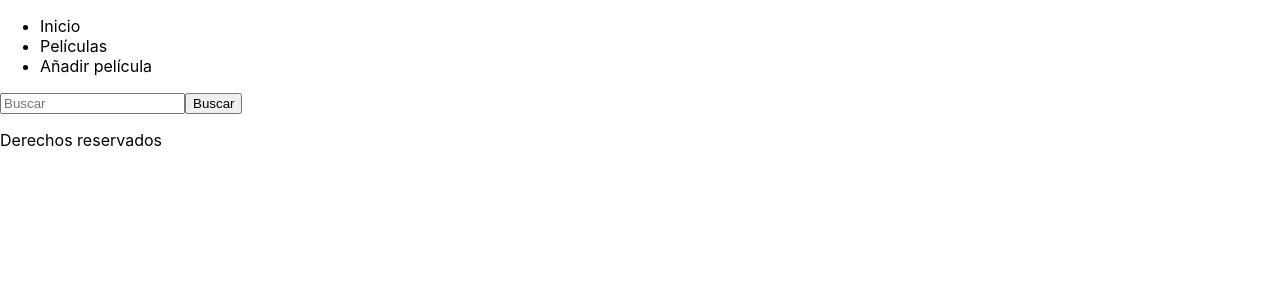
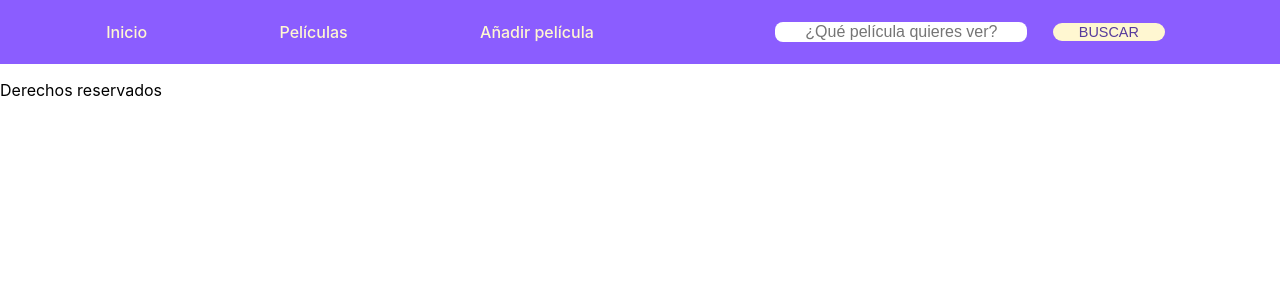
Before and after one commit to serigio04/pelis-app, a React (Create React App) app in the folder pelis-app/: page / in a window 1280 px wide. Shown: the top 300 px of the page. Built offline with nearby package versions, Linux system fonts and the light colour scheme.

Commit message:
[ADD] agregando estilos al header

```diff
--- a/pelis-app/src/App.js
+++ b/pelis-app/src/App.js
@@ -6,7 +6,7 @@ import {Header, Footer} from './components/common';
 const App = () => {
   return(
     <BrowserRouter>
-      <Header/>
+      <Header />
       <AppRoutes />
       <Footer />
     </BrowserRouter>
--- a/pelis-app/src/components/common/header/index.jsx
+++ b/pelis-app/src/components/common/header/index.jsx
@@ -1,16 +1,22 @@
 import React from "react";
+import { Link } from "react-router-dom";
+import './index.scss';
 
 const Header = () => {
     return (
         <>
             <header className="header">
                 <ul>
-                    <li>Inicio</li>
-                    <li>Películas</li>
-                    <li>Añadir película</li>
+                    <li>
+                        <Link to='/' >Inicio</Link>
+                    </li>
+                    <li>
+                        <Link to='/peliculas'>Películas</Link>
+                    </li>
+                    <li><Link to='/peliculas/añadir'>Añadir película</Link></li>
                 </ul>
                 <div className="header-search">
-                    <input type="text" name="search" placeholder="Buscar"/>
+                    <input type="text" name="search" placeholder="¿Qué película quieres ver?"/>
                     <button className="header-search-button">
                         Buscar
                     </button>
--- /dev/null
+++ b/pelis-app/src/components/common/header/index.scss
@@ -0,0 +1,70 @@
+.header{
+    width: 100%;
+    height: 8vh;
+    max-height: 9vh;
+    background-color: #8B5DFF;
+    color: #FFF7D1;
+    display: flex;
+    flex-direction: row;
+    justify-content: space-evenly;
+    align-items: center;
+    ul{
+        width: 100%;
+        height: 100%;
+        display: flex;
+        justify-content: space-around;
+        list-style-type: none;
+        align-items: center;
+        li{
+            a{
+                text-decoration: none;
+                font-size: 1em;
+                font-weight: 500;
+                color: #FFF7D1;
+                transition: all 1.2s;
+                &:hover{
+                    color: white;
+                    font-size: 1.1em;
+                    text-decoration: underline;
+                    font-weight: 500;
+                }
+            }
+
+        }
+    }
+
+    .header-search{
+        width: 100%;
+        display: flex;
+        justify-content: center;
+        align-items: center;
+        input{
+            width: 40%;
+            border: none;
+            height: 100%;
+            border-radius: 8px;
+            font-size: 1em;
+            text-align: center;
+            margin-right: 2vw;
+            transition: all 1s;
+            &:hover{
+                border: #563A9C solid 2px;
+            }
+        }
+        .header-search-button{
+            width: 18%;
+            height:100%;
+            border: none;
+            border-radius: 12px;
+            font-size: .9em;
+            font-weight: 500;
+            text-transform: uppercase;
+            background-color: #FFF7D1;
+            color: #563A9C;
+            transition: all 2s;
+            &:hover{
+                transform: scale(1.1);
+            }
+        }
+    }
+}
```
